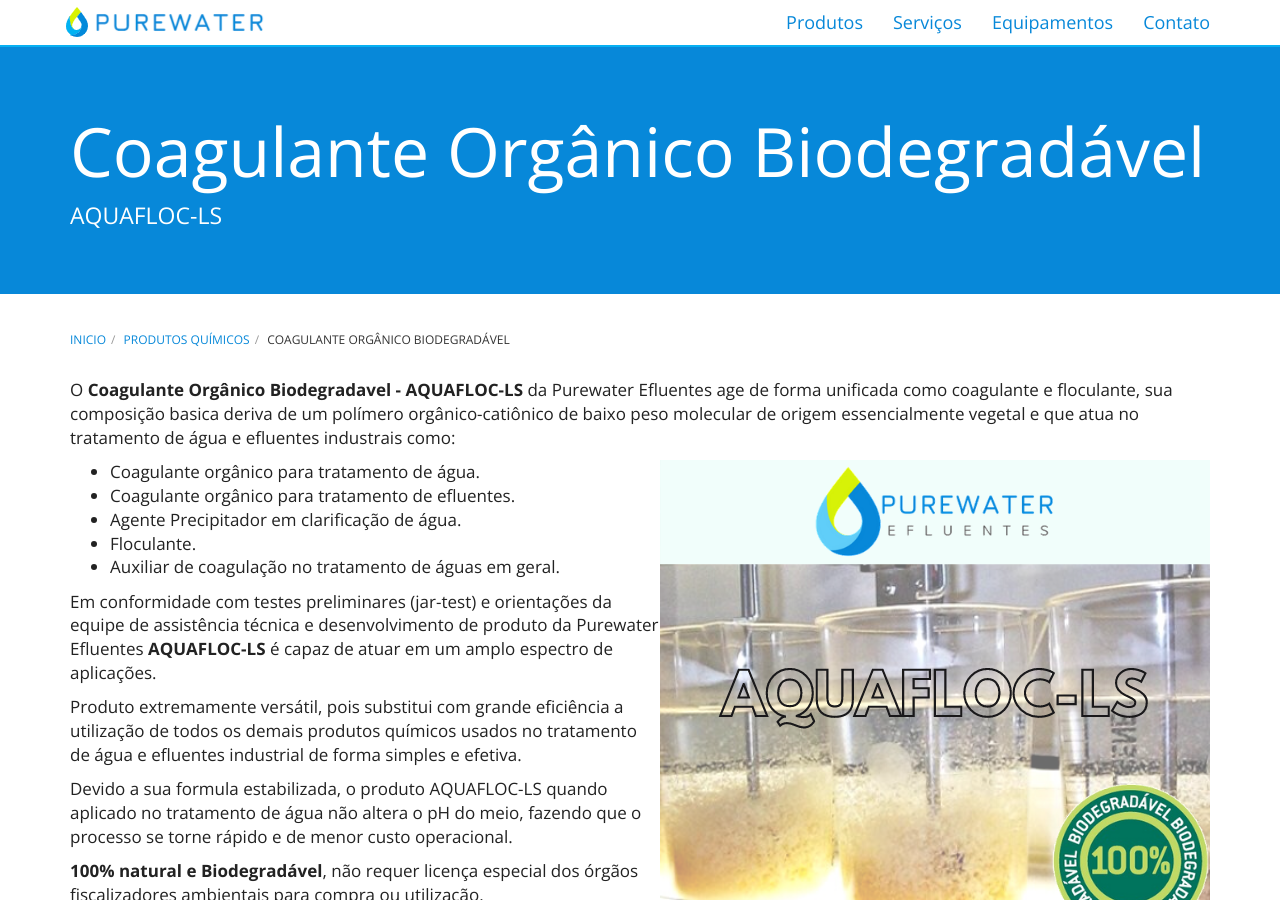
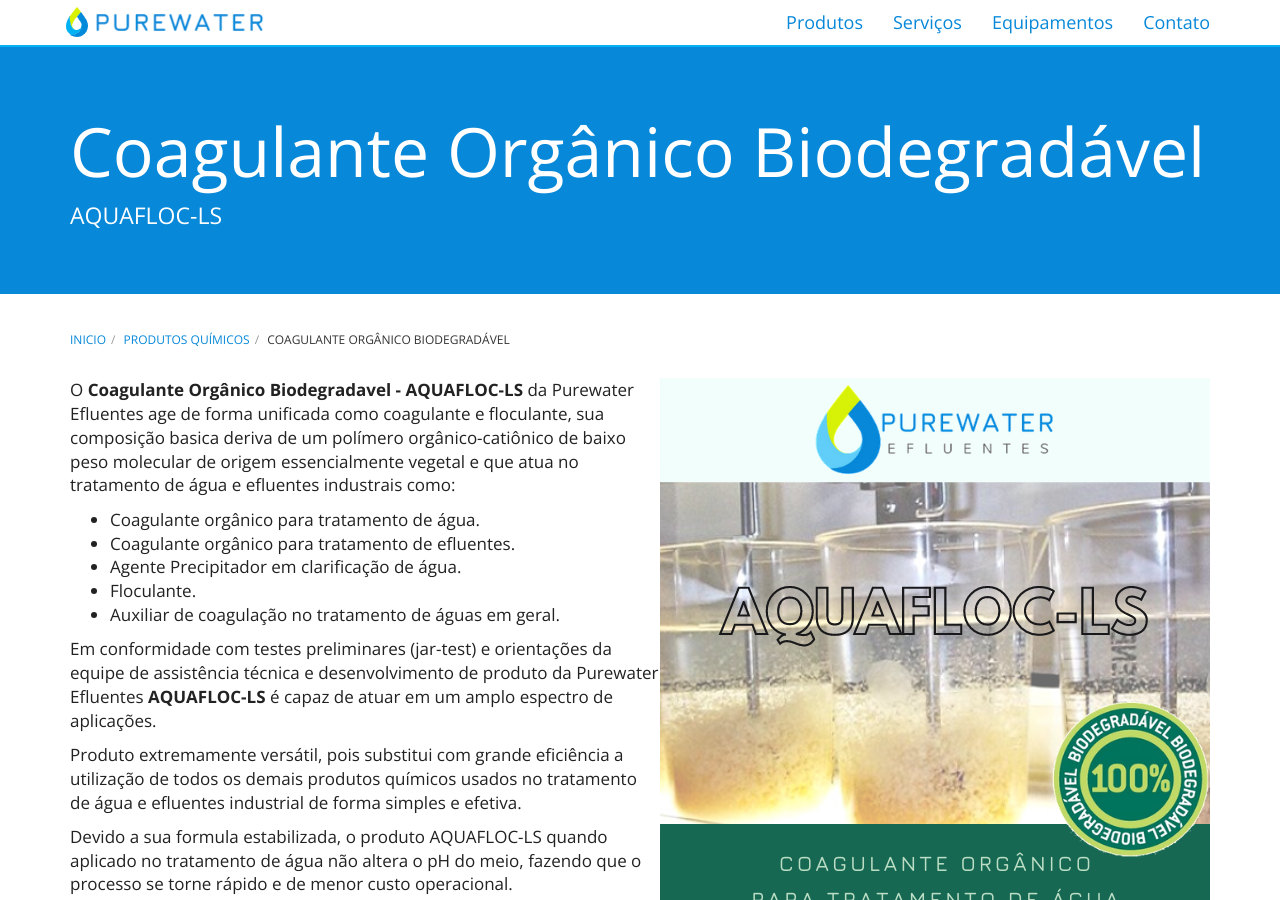
Before and after one commit to purewaterefluentes/purewaterefluentes.github.io, a Jekyll site: the page built from produtos/coagulante-organico-biodegradavel.md, in a window 1280 px wide and 900 px high. Built offline with Jekyll 4.4.1, drawn with Linux system fonts in a browser that asks for light colours; nearby versions of some CDN libraries; library files that are not in the unit come from our copies.

Commit message:
Update coagulante-organico-biodegradavel.md

```diff
--- a/produtos/coagulante-organico-biodegradavel.md
+++ b/produtos/coagulante-organico-biodegradavel.md
@@ -4,10 +4,9 @@
 title: Coagulante Orgânico Biodegradável
 subtitle: AQUAFLOC-LS
 ---
+<img class="img-responsive pull-right" style="max-width: 100%;" src="../../website/images/coagulante organico.png" alt="Coagulante Organico">
 
 O **Coagulante Orgânico Biodegradavel - AQUAFLOC-LS** da Purewater Efluentes age de forma unificada como coagulante e floculante, sua composição basica deriva de um polímero orgânico-catiônico de baixo peso molecular de origem essencialmente vegetal e que atua no tratamento de água e efluentes industrais como:
-
-<img class="img-responsive pull-right" style="max-width: 100%;" src="../../website/images/coagulante organico.png" alt="Coagulante Organico">
 
 - Coagulante orgânico para tratamento de água.
 - Coagulante orgânico para tratamento de efluentes.
```
